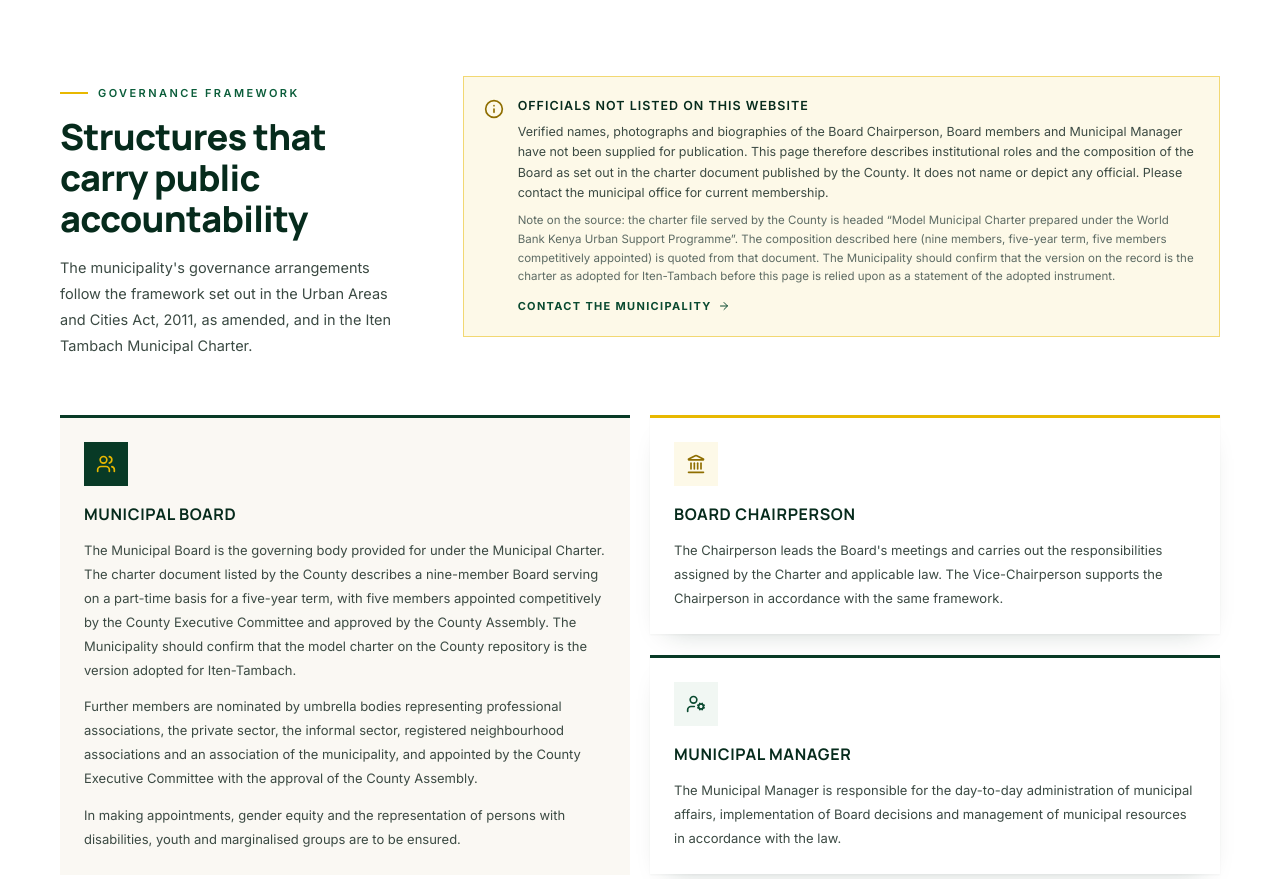
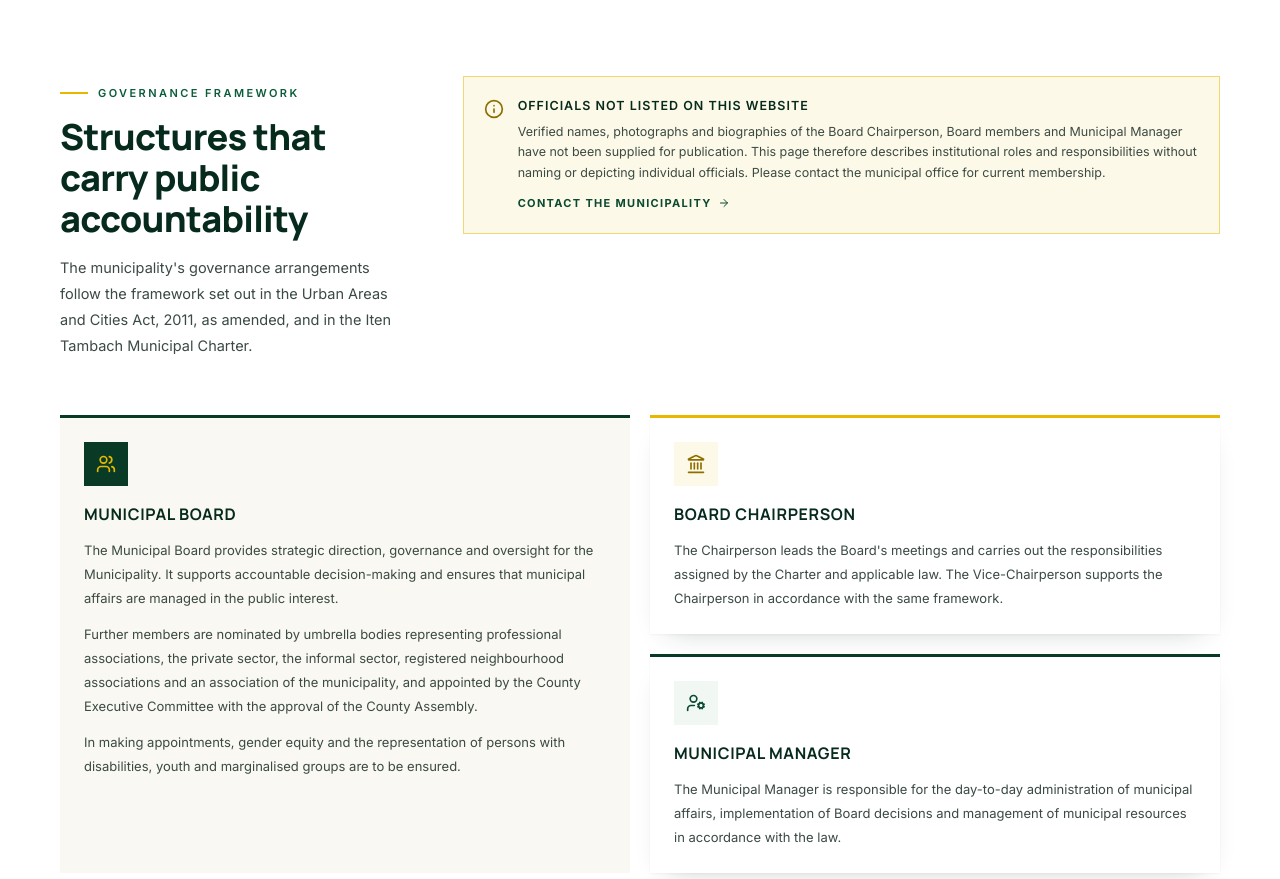
Before and after one commit to kikie254/municp, a Next.js app: page /governance in a window 1280 px wide. Shown: the part 700-1579 px from the top of the page. Built offline with nearby package versions, Linux system fonts and the light colour scheme; no server answers.

Commit message:
Remove visible source notes from governance page

```diff
--- a/app/governance/page.tsx
+++ b/app/governance/page.tsx
@@ -47,15 +47,8 @@ export default function GovernancePage() {
                   <p className="mt-1.5 text-[12.5px] leading-relaxed text-ink-soft">
                     Verified names, photographs and biographies of the Board Chairperson, Board members and Municipal
                     Manager have not been supplied for publication. This page therefore describes institutional roles
-                    and the composition of the Board as set out in the charter document published by the County. It
-                    does not name or depict any official. Please contact the municipal office for current membership.
-                  </p>
-                  <p className="mt-2 text-[11.5px] leading-relaxed text-ink-muted">
-                    Note on the source: the charter file served by the County is headed &ldquo;Model Municipal Charter
-                    prepared under the World Bank Kenya Urban Support Programme&rdquo;. The composition described here
-                    (nine members, five-year term, five members competitively appointed) is quoted from that document.
-                    The Municipality should confirm that the version on the record is the charter as adopted for
-                    Iten-Tambach before this page is relied upon as a statement of the adopted instrument.
+                    and responsibilities without naming or depicting individual officials. Please contact the municipal
+                    office for current membership.
                   </p>
                   <Link
                     href="/contact"
@@ -79,7 +72,7 @@ export default function GovernancePage() {
                   Municipal Board
                 </h2>
                 <p className="mt-3 text-[13px] leading-[1.85] text-ink-soft">
-                  The Municipal Board is the governing body provided for under the Municipal Charter. The charter document listed by the County describes a nine-member Board serving on a part-time basis for a five-year term, with five members appointed competitively by the County Executive Committee and approved by the County Assembly. The Municipality should confirm that the model charter on the County repository is the version adopted for Iten-Tambach.
+                  The Municipal Board provides strategic direction, governance and oversight for the Municipality. It supports accountable decision-making and ensures that municipal affairs are managed in the public interest.
                 </p>
                 <p className="mt-3 text-[13px] leading-[1.85] text-ink-soft">
                   Further members are nominated by umbrella bodies representing professional associations, the private
```
